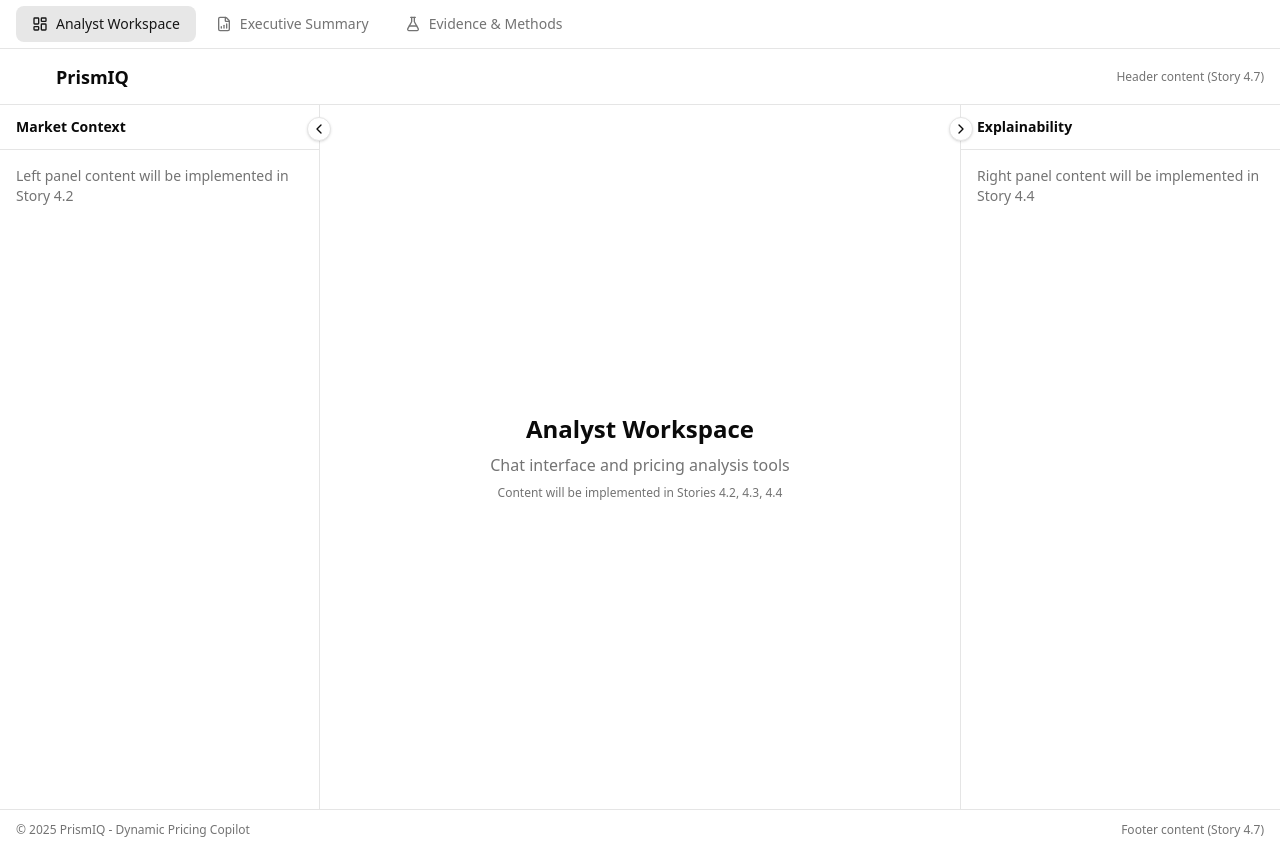
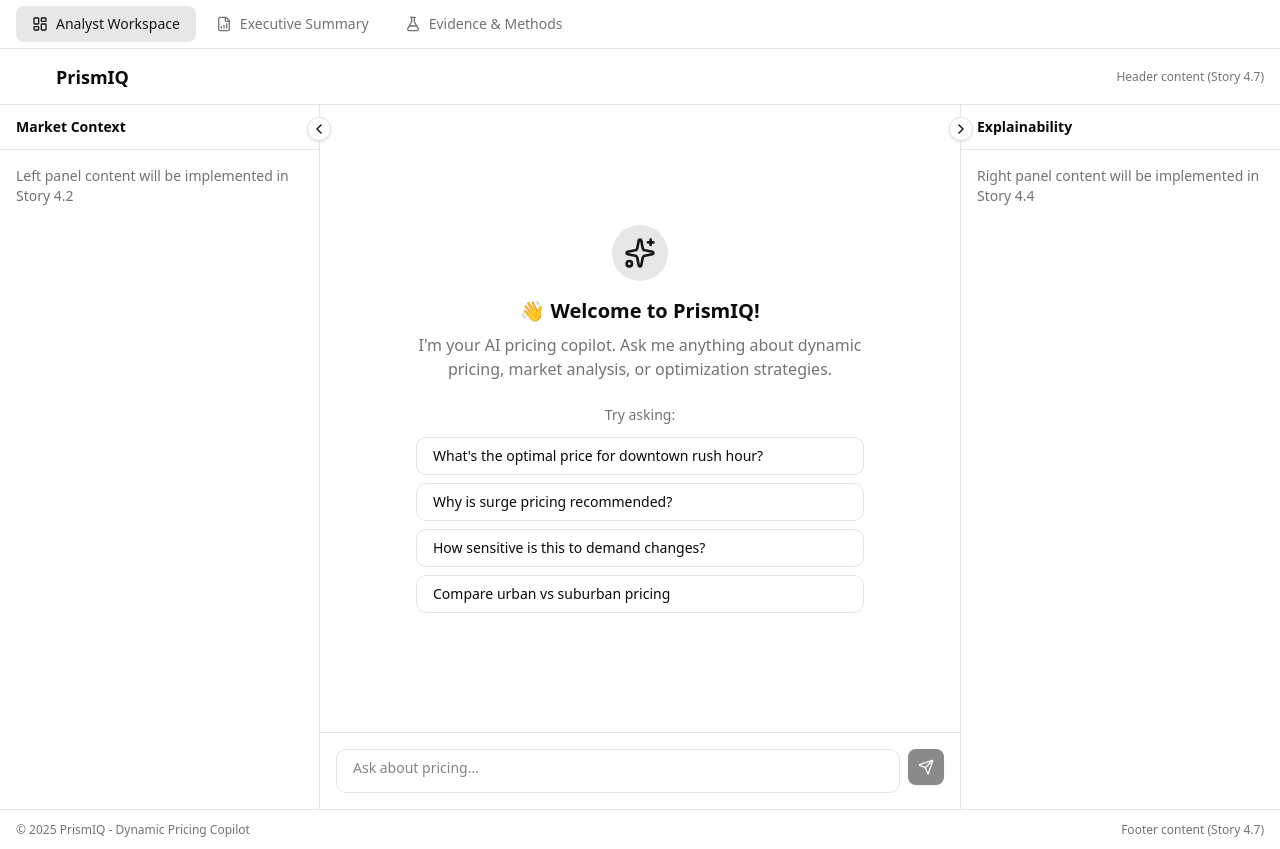
Before and after one commit to mario-digital/prisim_iq, a Next.js app in the folder frontend/: page /workspace in a window 1280 px wide. Built offline with nearby package versions, Linux system fonts and the light colour scheme; no server answers.

Commit message:
fix(story-4.3): render ChatPanel in workspace instead of placeholder
Removed placeholder content from centerContent prop so CenterPanel renders ChatPanel by default

```diff
--- a/frontend/src/app/workspace/page.tsx
+++ b/frontend/src/app/workspace/page.tsx
@@ -1,21 +1,6 @@
 import { MasterLayout } from '@/components/layout';
 
 export default function WorkspacePage() {
-  return (
-    <MasterLayout
-      centerContent={
-        <div className="flex-1 flex items-center justify-center">
-          <div className="text-center space-y-2">
-            <h1 className="text-2xl font-semibold">Analyst Workspace</h1>
-            <p className="text-muted-foreground">
-              Chat interface and pricing analysis tools
-            </p>
-            <p className="text-xs text-muted-foreground">
-              Content will be implemented in Stories 4.2, 4.3, 4.4
-            </p>
-          </div>
-        </div>
-      }
-    />
-  );
+  // CenterPanel renders ChatPanel by default when no centerContent is provided
+  return <MasterLayout />;
 }
```
